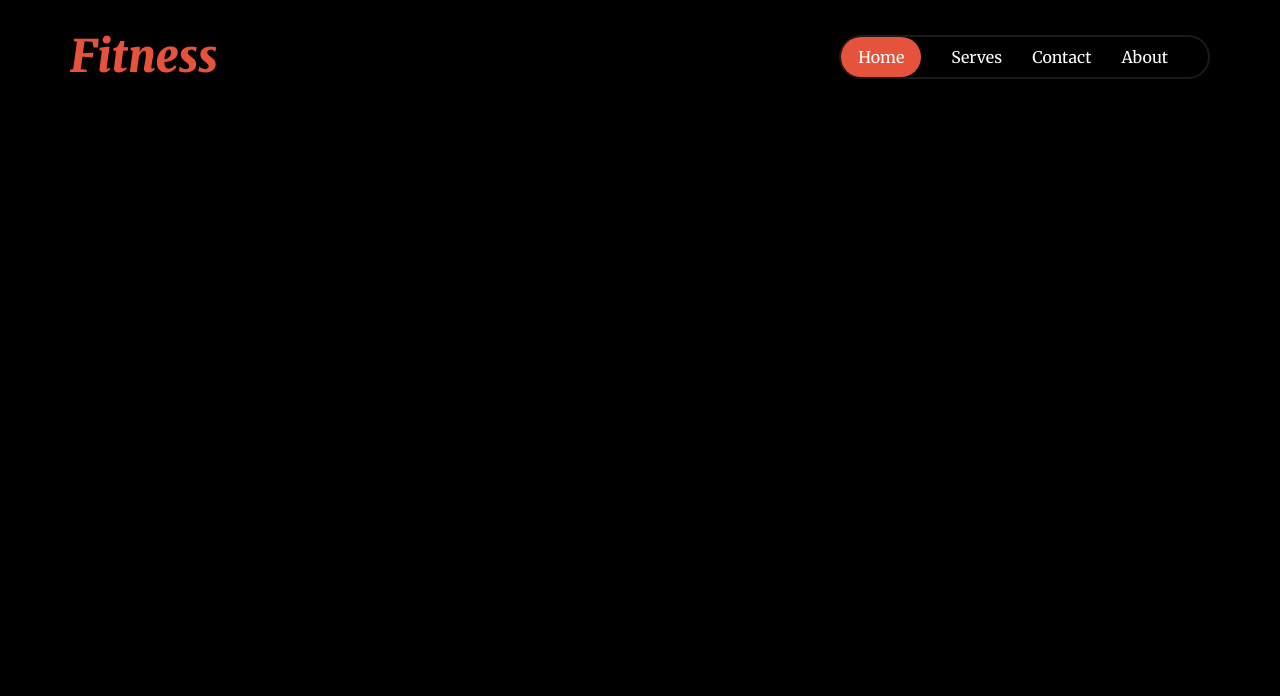
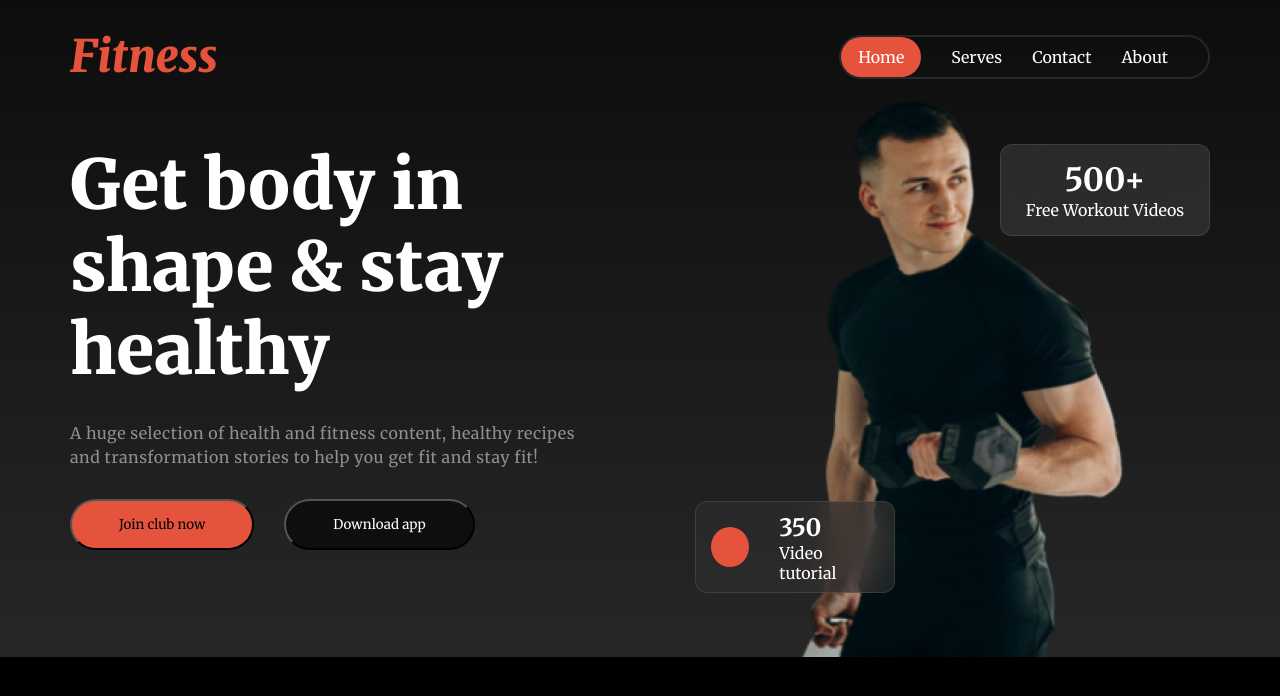
Before and after one commit to Shahil-Dev/Fitness, a plain HTML site: page index.html in a window 1280 px wide. Drawn offline with Linux system fonts and the light colour scheme.

Commit message:
header done

```diff
--- a/index.html
+++ b/index.html
@@ -8,7 +8,7 @@
    <link rel="shortcut icon" href="./Images/fitness.jpg" type="image/x-icon">
 </head>
 <body>
-    <header>
+    <header class="head">
         <nav class="nav display-flex">
             <div class="brand">
     <h1 class="fit"> Fitness</h1>
@@ -24,6 +24,32 @@
      </ul>
             </div>
         </nav>
+        <div class="banner display-flex">
+            <div>
+            <h1 class="get">Get body in <br> shape & stay <br> healthy</h1>
+               <p class="huge">A huge selection of health and fitness content, healthy recipes <br> and transformation stories to help you get fit and stay fit!</p>
+               <div class="btn-sec display-flex">
+                <button class="btn1">Join club now</button>
+                <button class="btn2">Download app</button>
+               </div>
+            </div>
+            <div class="free">
+              <div class="faltu">
+                        <h1>500+</h1>
+                        <p>Free Workout Videos</p>
+                   </div>
+          <img class="img1" src="./Images/Images 2.png" alt="">
+          <div class="faltu2">
+        <div class="gol">
+
+        </div>
+        <div >
+          <h1 class="lomba">350</h1>
+          <p class="vdo">Video tutorial</p>
+        </div>
+          </div>
+            </div>
+        </div>
     </header>
     <main></main>
     <footer></footer>
--- a/style.css
+++ b/style.css
@@ -15,7 +15,7 @@ body{
 .nav{
     justify-content: space-between;
     align-items: center;
-    margin: 30px 70px;
+    padding: 30px 70px;
 }
 .nav-item{
     list-style: none;
@@ -40,6 +40,9 @@ body{
     border-radius: 40px;
     padding-right: 10px;
 }
+.head{
+    background: linear-gradient(180.00deg,rgba(17, 17, 17, 0.747),rgba(119, 119, 119, 0.326) 100%);
+}
 #nav-id{
     border-radius: 46px;
     background: rgb(230, 83, 60);
@@ -52,10 +55,101 @@ body{
     background: rgb(230, 83, 60);
     width: auto;
     padding: 10px;
+}
+.get{
+    color: rgb(255, 255, 255);
+    font-size: 4.3rem;
+    font-weight: 900;
+    line-height: 120%;
+    letter-spacing: 0%;
+    text-align: left;
+}
+.huge{
 
+    color: rgba(255, 255, 255, 0.5);
+    font-size: 16px;
+    font-weight: 400;
+    line-height: 24px;
+    letter-spacing: 0.5px;
+    text-align: left;
+    margin-top: 30px;
+}
+.btn1{
+    border-radius: 42px;
+    padding: 15px 47px;
+    background: rgb(230, 83, 60);
+    font-family: "Merriweather", serif;
+}
+.btn1:hover{
+    background:#0E0E0E;
+    border-radius: 42px;
+    color: white;
+}
+.btn2{
+    border-radius: 42px;
+    padding: 15px 47px;
+    background:#0E0E0E;
+    font-family: "Merriweather", serif;
+    color: white;
+}
+.btn2:hover{
+    background: rgb(230, 83, 60);
+    border-radius: 42px;
+    color: white;
+}
+.btn-sec{
+    margin-top: 30px;
+    gap: 30px;
 }
 .menu{
     display: none;
+}
+.faltu{
+    border: 1px solid rgba(255, 255, 255, 0.1);
+    border-radius: 12px;
+    backdrop-filter: blur(20px);
+    background: rgba(255, 255, 255, 0.1);
+    padding: 15px 20px;
+    width: 168px;
+    height: 60px;
+    text-align: center;
+    margin-bottom:-160px;
+    margin-left:205px;
+}
+.faltu2{
+    border: 1px solid rgba(255, 255, 255, 0.1);
+    border-radius: 12px;
+    backdrop-filter: blur(20px);
+    background: rgba(48, 48, 48, 0.54);
+    width: 168px;
+    height: 60px;
+    align-items: center;
+    display: flex;
+    gap: 30px;
+    padding: 15px;
+    margin-top:-160px;
+    margin-left: -100px;
+}
+.lomba{
+     font-size: 24px;
+}
+.vdo{
+    font-size: 16px;
+}
+.gol{
+    background: rgb(230, 83, 60);
+    width: 40px;
+    height: 40px;
+    border-radius: 100%;
+}
+.img1{
+    width: 350px;
+
+}
+.banner{
+   padding: 30px 70px;
+   justify-content: space-between;
+   height: 483px;
 }
 
 /*Responsive media query*/
@@ -75,4 +169,29 @@ body{
     .nav-ul{
         display: none;
     }
+    .banner{
+        display: block;
+        height: 1145px;
+        padding: 0px;
+        width: 100%;
+    }
+    .get{
+        text-align: center;
+    }
+    .huge{
+        text-align: center;
+    }
+    .btn-sec{
+        margin: 10px;
+        gap: 15px;
+    }
+ .free{
+    margin-top: 100px;
+ }
+ .img1{
+    margin-left: 30px;
+ }
+ .faltu2{
+    margin-left: 80px;
+ }
 }
```
